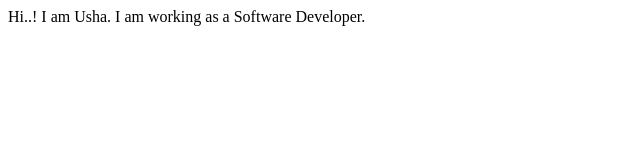
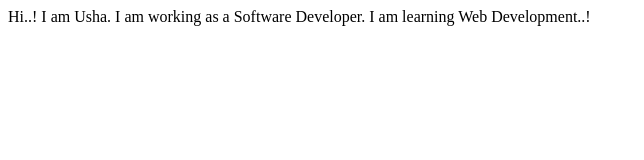
Before and after one commit to BGUsha/usha-portfolio, a plain HTML site: page index.html in a window 1280 px wide. Shown: the whole page, without its empty margins (0-644 px from the left). Drawn offline with Linux system fonts and the light colour scheme.

Commit message:
update details of project

```diff
--- a/index.html
+++ b/index.html
@@ -8,5 +8,7 @@
 <body>
     Hi..!  I am Usha.
     I am working as a Software Developer.
+
+    I am learning Web Development..!
 </body>
 </html>
```
